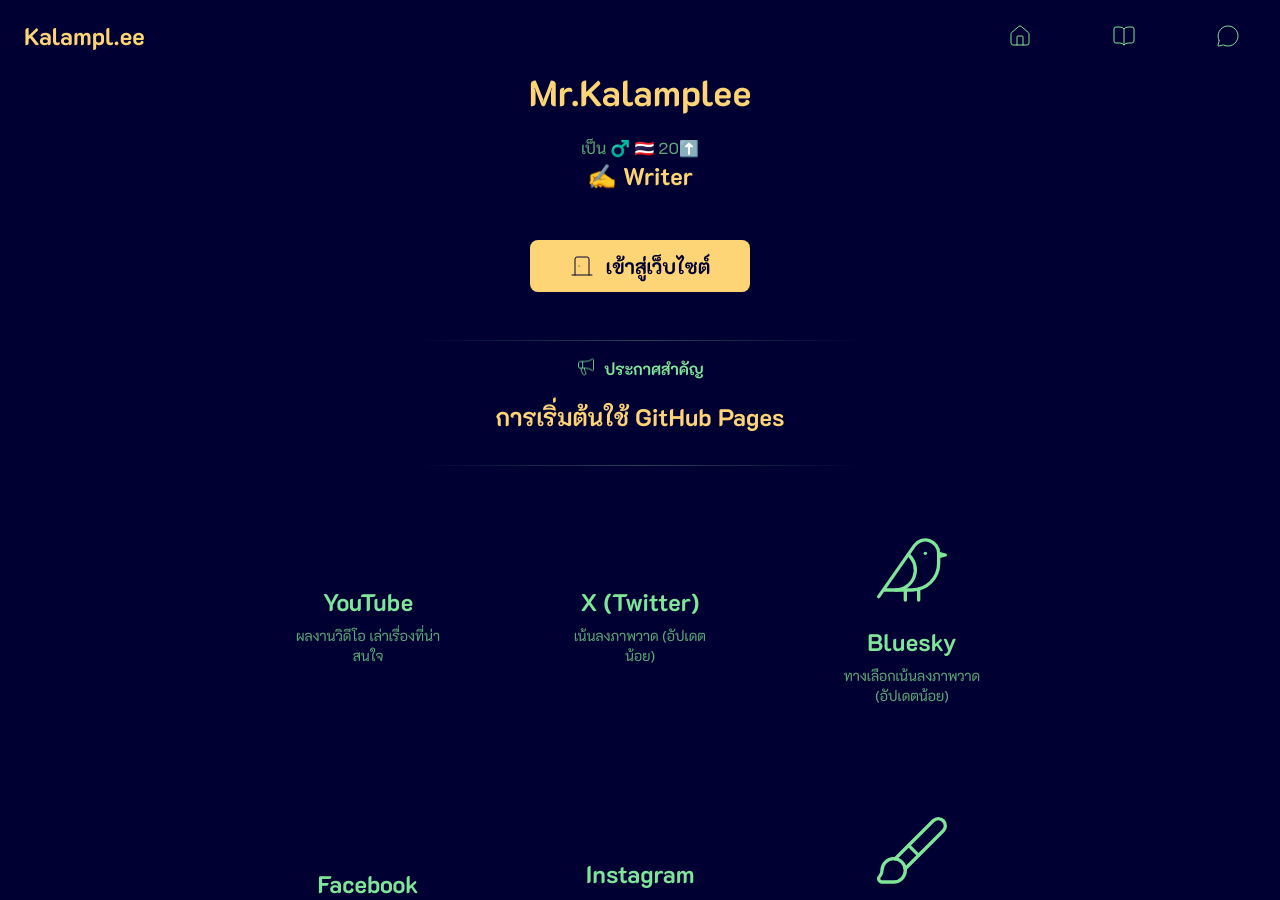
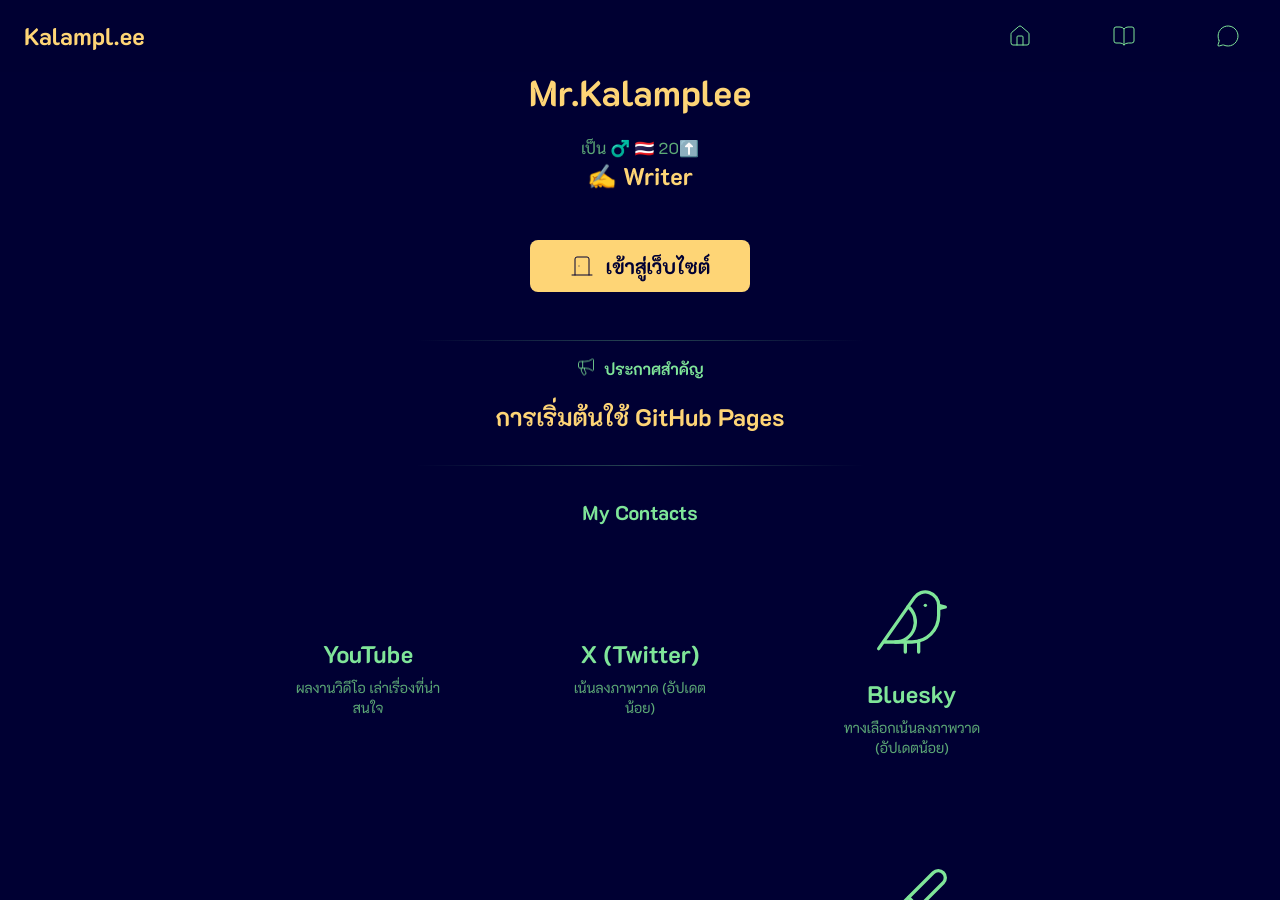
Before and after one commit to kalamplee/kalamplee.github.io, a Jekyll site: the page built from index.md, in a window 1280 px wide and 900 px high. Built offline with Jekyll 4.4.1, drawn with Linux system fonts in a browser that asks for light colours.

Commit message:
add my contacts

```diff
--- a/_layouts/landing.html
+++ b/_layouts/landing.html
@@ -81,6 +81,9 @@
         </div>
         {% endif %}
 
+        <div class="mb-6">
+            <h3 class="text-primary-text font-bold text-xl">My Contacts</h3>
+        </div>
         <div class="flex flex-wrap justify-center gap-6 md:gap-8 max-w-5xl mx-auto mb-12">
             {% for contact in site.data.contacts %}
             <a href="{{ contact.url }}" {% if contact.url contains 'http' %}target="_blank" rel="noopener noreferrer" {%
```
